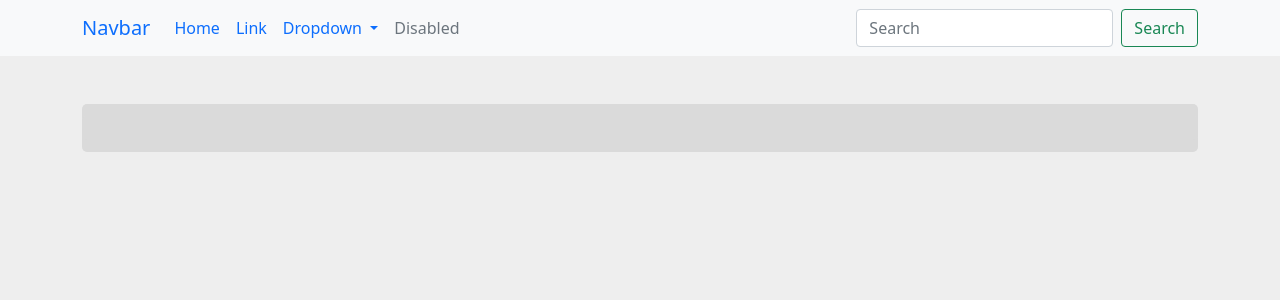
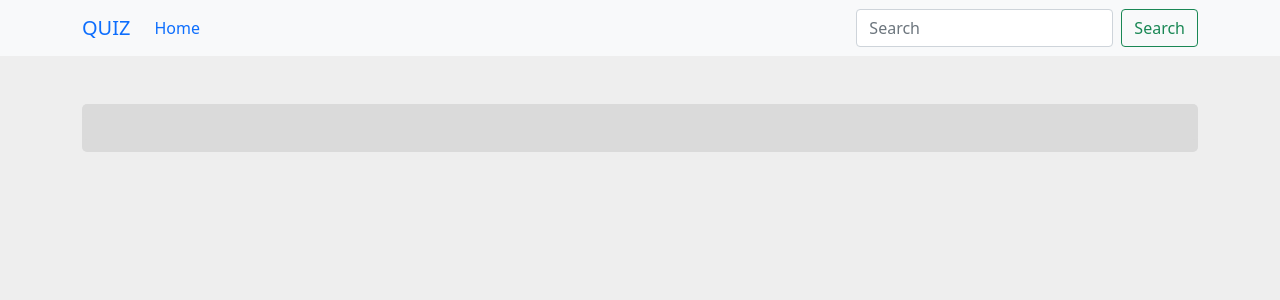
Before and after one commit to Rayhun/Quiz-Application, a Django app: page / in a window 1280 px wide. Shown: the top 300 px of the page. Run offline with Django 3.2, Linux system fonts and the light colour scheme; data that the repository does not hold is empty.

Commit message:
update navbar

```diff
--- a/quiz/templates/base/base.html
+++ b/quiz/templates/base/base.html
@@ -14,7 +14,7 @@
 <body>
     <nav class="navbar navbar-expand-lg bg-light">
         <div class="container">
-            <a class="navbar-brand" href="#">Navbar</a>
+            <a class="navbar-brand" href="/">QUIZ</a>
             <button class="navbar-toggler" type="button" data-bs-toggle="collapse"
                 data-bs-target="#navbarSupportedContent" aria-controls="navbarSupportedContent" aria-expanded="false"
                 aria-label="Toggle navigation">
@@ -23,27 +23,7 @@
             <div class="collapse navbar-collapse" id="navbarSupportedContent">
                 <ul class="navbar-nav me-auto mb-2 mb-lg-0">
                     <li class="nav-item">
-                        <a class="nav-link active" aria-current="page" href="#">Home</a>
-                    </li>
-                    <li class="nav-item">
-                        <a class="nav-link" href="#">Link</a>
-                    </li>
-                    <li class="nav-item dropdown">
-                        <a class="nav-link dropdown-toggle" href="#" role="button" data-bs-toggle="dropdown"
-                            aria-expanded="false">
-                            Dropdown
-                        </a>
-                        <ul class="dropdown-menu">
-                            <li><a class="dropdown-item" href="#">Action</a></li>
-                            <li><a class="dropdown-item" href="#">Another action</a></li>
-                            <li>
-                                <hr class="dropdown-divider">
-                            </li>
-                            <li><a class="dropdown-item" href="#">Something else here</a></li>
-                        </ul>
-                    </li>
-                    <li class="nav-item">
-                        <a class="nav-link disabled">Disabled</a>
+                        <a class="nav-link active" aria-current="page" href="/">Home</a>
                     </li>
                 </ul>
                 <form class="d-flex" role="search">
```
